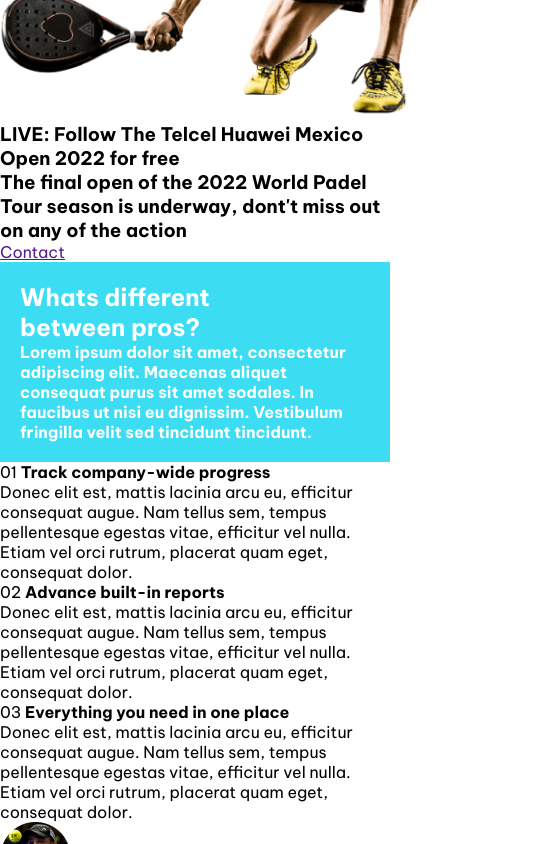
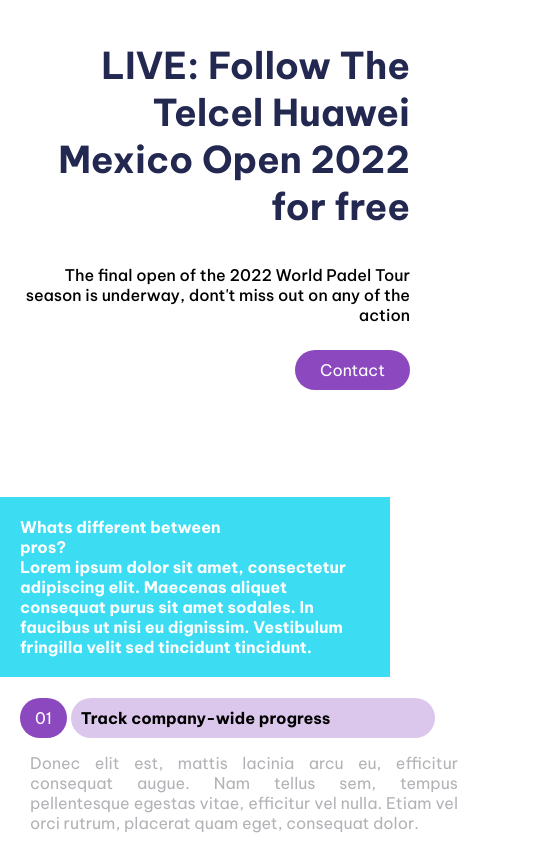
Before and after one commit to marianamure/proyecto-front1, a plain HTML site: page index.html in a window 390 px wide. Shown: the part 560-1404 px from the top of the page, 540 px wide, since content can reach past the window. Drawn offline with Linux system fonts and the light colour scheme.

Commit message:
parte mariana

```diff
--- a/css/style.css
+++ b/css/style.css
@@ -2,6 +2,7 @@
     margin: 0px;
     padding: 0px;
     font-family: 'Be Vietnam Pro', sans-serif;
+    font-size: 16px;
 }
 
 footer{
@@ -100,6 +101,88 @@
     width: 70%;
 }
 
+.intro{
+    display: flex;
+    align-items: center;
+    text-align: end;
+    width: 1090px;
+    height: 461.07px;
+    margin: 0px, 90px,0px, 90px;
+    padding: 100px 175px 100px 175px;
+}
+
+
+/*.text-intro{
+    width: 450px;
+    height: 399px;
+} ojo con esto!!! sirve o no*/
+
+.titulo-intro{
+    font-weight:700;
+    font-size: 52px;
+    color: #232851
+}
+
+.subtitulo-intro{
+    font-weight:500;
+    padding: 35px 0px 35px 0px;
+}
+.intro-img{
+    width: 540px;
+    height: 461px;
+}
+.boton-violeta{
+    border-radius: 60px;
+    background-color: #8B48BF;
+    color: white;
+    padding: 10px 25px;
+    text-decoration: none;
+}
+
+.company-information{
+    background-color: #FAFAFA;
+}
+
+.company-text{
+    margin:10px;
+    color: rgba(179, 178, 183, 1);
+    padding-left: 47px;
+    text-align: justify;
+    width:437px;
+}
+
+.info01{
+    padding-right: 27px;
+}
+
+.block1 {
+    display: flex;
+    padding: 20px;
+    justify-content:center;
+    width: 1133px;
+    height: 162px;
+    padding: 40px 153.5px 20px 153.5px;
+}
+
+.block2 {
+    display: flex;
+    padding: 20px;
+    justify-content: space-around;
+    width: 530px;
+    height: 162px;
+    padding: 0px 455px 10px 455px;
+
+}
+
+span{
+    border-radius: 60px;
+    background-color: #8B48BF;
+    color: white;
+    padding: 10px 15px;
+    text-decoration: none;
+}
+
+
 
 @media (max-width: 480px) {
     /* Escondemos el texto de la barra de navegación */
@@ -148,4 +231,51 @@
         background-color: #3CDDF3;
         flex-direction:column ;
     }
+
+    .intro{
+        flex-direction:column ;
+        align-content: space-around;
+        width: 400px;
+        height: 840.53px;
+        margin: 0px, 0px, 0px, 0px;
+        padding: 0px 40px 0px 10px;
+    }
+
+    .texto-intro{
+        width: 400px;
+        height: 399px;
+    }
+
+    .titulo-intro{
+        font-weight:700;
+        font-size: 37px;
+        color: #232851
+    }
+
+    .intro-img{
+        width: 400px;
+        height:341.53px ;
+        margin-bottom: 40px;
+    }
+
+    .company-information ,.block1, .block2{
+        flex-direction:column ;
+        align-content: space-around;
+        width: 446px;
+        padding: 50px 0px 20px 10px;
+        background-color: white;
+        }
+
+    .company-text{
+            text-align: justify;
+            width:428px;
+            padding: 15px 0px 15px 0px;
+    }
+
+    b{
+        border-radius: 60px;
+        background-color:rgba(139, 72, 191, 0.3);
+        padding: 10px 105px 10px 10px;
+        text-decoration: none;
+    }
 }
--- a/index.html
+++ b/index.html
@@ -28,15 +28,15 @@
     </header>
 
     <main>
-        <section>
-            <div class="intro">
-                <img src="img/padel-intro.png" alt="padel-intro">
+        <section class="intro" > <!--No se como poner el texto a la izquierda ademas el boton queda montado ]-->
+            <div>
+                <img class="intro-img" src="img/padel-intro.png" alt="padel-intro">
             </div>
 
-            <article>
-                <h1>LIVE: Follow The Telcel Huawei Mexico Open 2022 for free</h1>
-                <h3>The final open of the 2022 World Padel Tour season is underway, dont't miss out on any of the action</h3>
-                <a href="" class="boton">Contact</a>
+            <article class="texto-intro">
+                <h1 class="titulo-intro">LIVE: Follow The Telcel Huawei Mexico Open 2022 for free</h1>
+                <h3 class="subtitulo-intro">The final open of the 2022 World Padel Tour season is underway, dont't miss out on any of the action</h3>
+                <a href="" class="boton-violeta">Contact</a>
             </article>
         </section>
 
@@ -47,23 +47,25 @@
             </article>
         </section>
 
-        <section>
-            <article>
-                <div>
+        <section class="company-information">
+            <article class="block1">
+                <div class="info01">
                     <span>01</span>
                     <b>Track company-wide progress</b>
-                    <p>Donec elit est, mattis lacinia arcu eu, efficitur consequat augue. Nam tellus sem, tempus pellentesque egestas vitae, efficitur vel nulla. Etiam vel orci rutrum, placerat quam eget, consequat dolor.</p>
+                    <p class="company-text">Donec elit est, mattis lacinia arcu eu, efficitur consequat augue. Nam tellus sem, tempus pellentesque egestas vitae, efficitur vel nulla. Etiam vel orci rutrum, placerat quam eget, consequat dolor.</p>
                 </div>
-                <div>
+                <div class="info02">
                     <span>02</span>
                     <b>Advance built-in reports</b>
-                    <p>Donec elit est, mattis lacinia arcu eu, efficitur consequat augue. Nam tellus sem, tempus pellentesque egestas vitae, efficitur vel nulla. Etiam vel orci rutrum, placerat quam eget, consequat dolor.</p>
+                    <p class="company-text">Donec elit est, mattis lacinia arcu eu, efficitur consequat augue. Nam tellus sem, tempus pellentesque egestas vitae, efficitur vel nulla. Etiam vel orci rutrum, placerat quam eget, consequat dolor.</p>
                 </div>
             </article>
-            <article>
-                <span>03</span>
-                <b>Everything you need in one place</b>
-                <p>Donec elit est, mattis lacinia arcu eu, efficitur consequat augue. Nam tellus sem, tempus pellentesque egestas vitae, efficitur vel nulla. Etiam vel orci rutrum, placerat quam eget, consequat dolor.</p>
+            <article class="block2">
+                <div class="info03">
+                    <span>03</span>
+                    <b>Everything you need in one place</b>
+                    <p class="company-text">Donec elit est, mattis lacinia arcu eu, efficitur consequat augue. Nam tellus sem, tempus pellentesque egestas vitae, efficitur vel nulla. Etiam vel orci rutrum, placerat quam eget, consequat dolor.</p>
+            </div>
             </article>
         </section>
 
```
